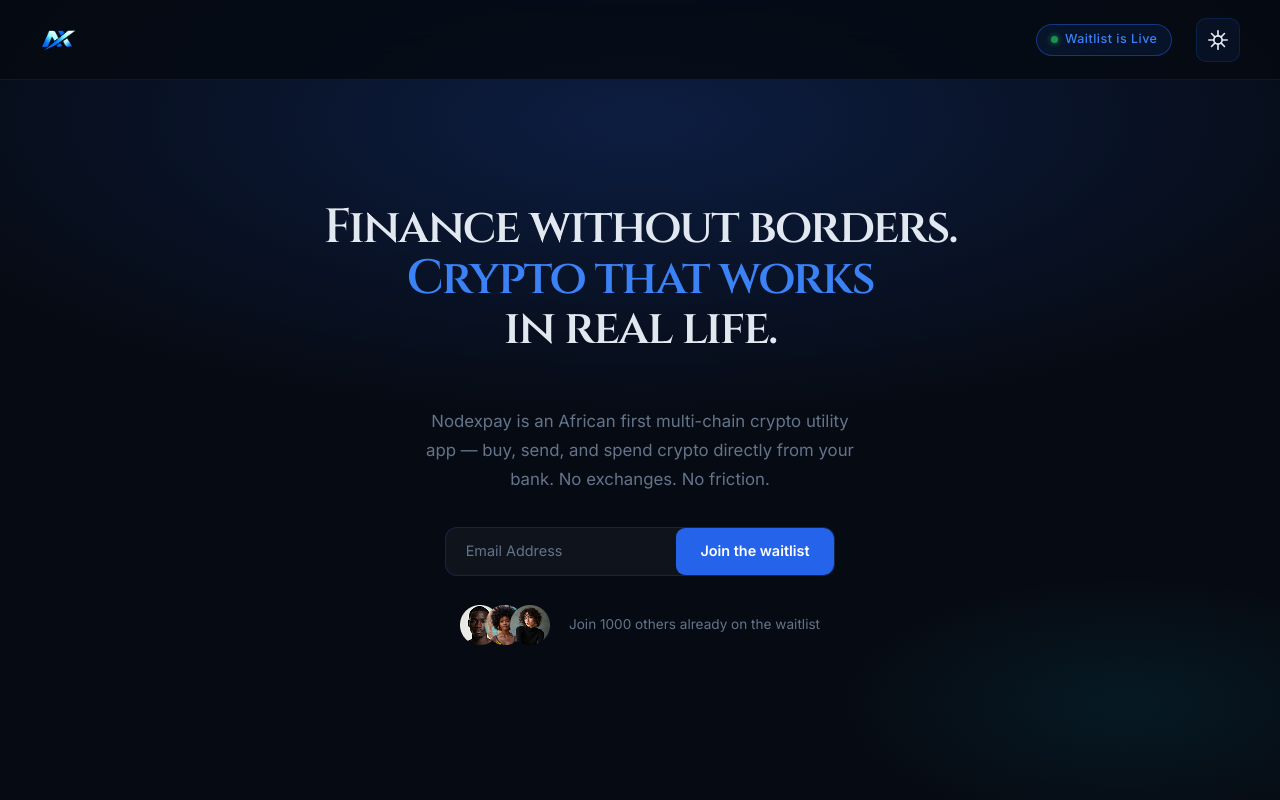
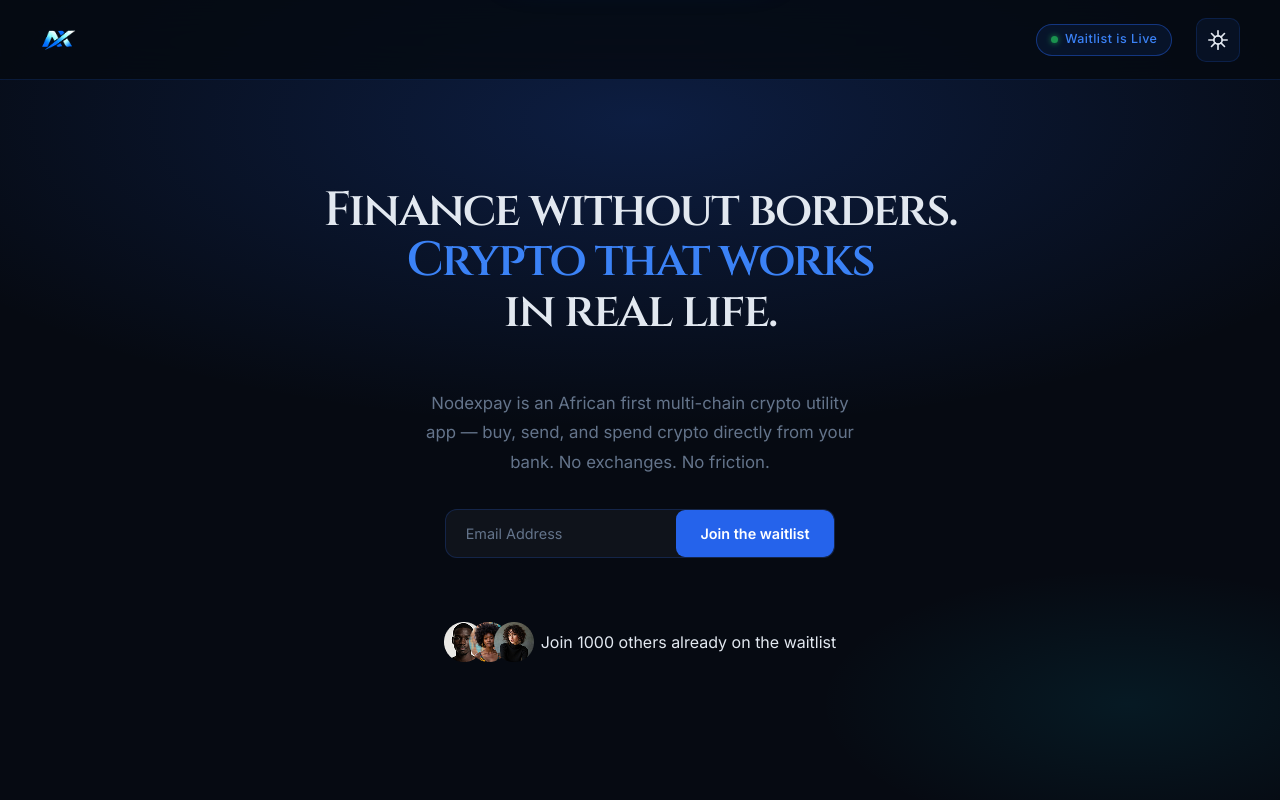
Before and after one commit to G3ntl3/nodexpay, a Next.js app: page / in a window 1280 px wide. Shown: the top 800 px of the page. Built offline with nearby package versions, Linux system fonts and the light colour scheme.

Commit message:
adjusted join list png

```diff
--- a/src/app/page.css
+++ b/src/app/page.css
@@ -195,15 +195,7 @@
 }
 .form-error { color: #f87171; font-size: 0.8rem; margin-top: 0.4rem; width: 100%; text-align: center; }
 
-.social-proof { margin-top: 1.8rem; display: flex; align-items: center; gap: 0.75rem; color: var(--muted); font-size: 0.85rem; position: relative; }
-.avatars { display: flex; }
-.avatar {
-  width: 30px; height: 30px; border-radius: 50%; border: 2px solid var(--bg);
-  background: linear-gradient(135deg, var(--blue), var(--cyan));
-  display: flex; align-items: center; justify-content: center;
-  font-size: 0.62rem; color: white; font-weight: 700; margin-left: -8px;
-}
-.avatar:first-child { margin-left: 0; }
+.social-proof { margin-top: 4rem; padding: 0px 20px; display: flex; align-items: center;}
 
 /* ── SCROLL REVEAL ── */
 .reveal { opacity: 0; transform: translateY(30px); transition: opacity 0.75s cubic-bezier(0.16,1,0.3,1), transform 0.75s cubic-bezier(0.16,1,0.3,1); }
--- a/src/app/page.tsx
+++ b/src/app/page.tsx
@@ -573,12 +573,9 @@
         </div>
 
         <div className="social-proof reveal d4">
-          <div className="avatars">
-            {/* <span className="avatar av1">JK</span>
-            <span className="avatar av2">AM</span>
-            <span className="avatar av3">TF</span> */}
-            { <img src="/join.png" alt="" />}
-          </div>
+
+            { <img className='' src="/join.png" alt="" />}
+
 
           Join 1000 others already on the waitlist
         </div>
```
